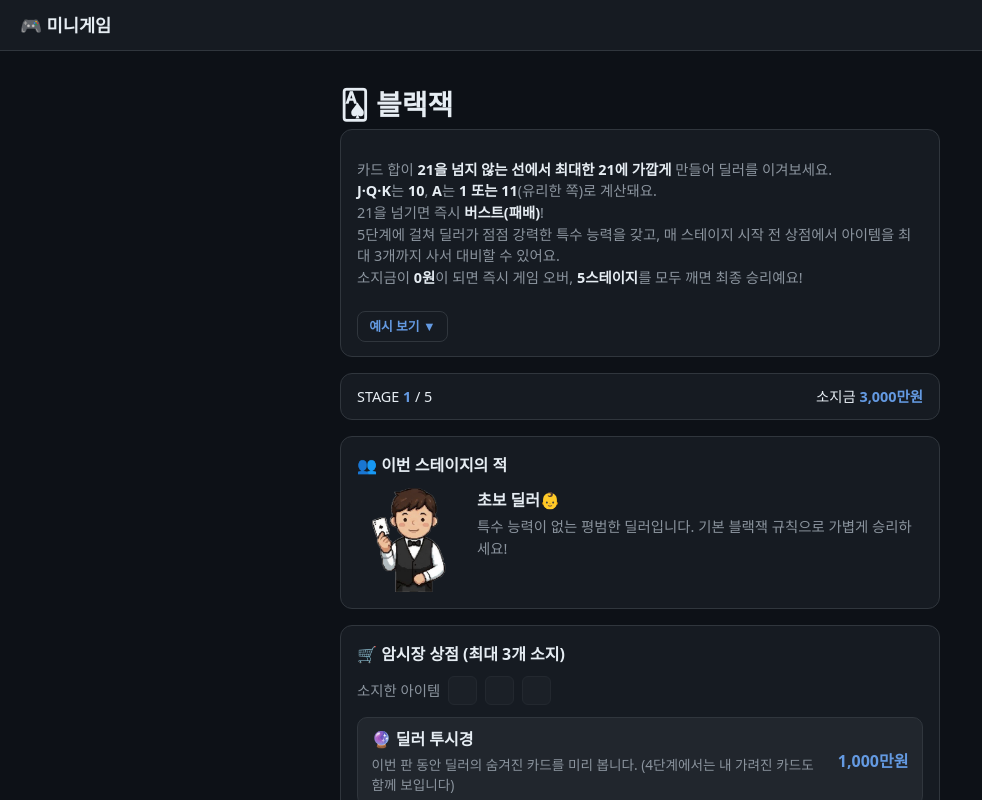
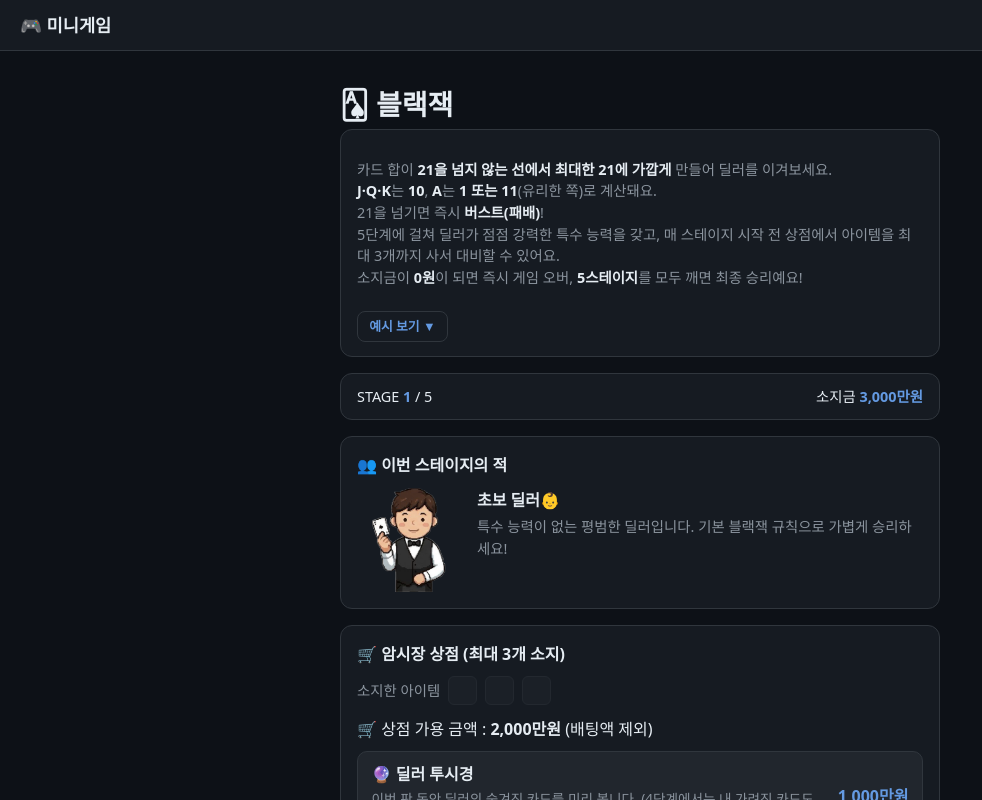
Before and after one commit to erica3211/mini_game, a React (Vite) app: page /black-jack in a window 1280 px wide. Shown: the top 800 px of the page, without its empty margins (0-982 px from the left). Built offline with nearby package versions, Linux system fonts and the light colour scheme.

Commit message:
배팅액 제외 금액으로 상점 살 수 있게 수정

```diff
--- a/src/hooks/useBlackjackGame.ts
+++ b/src/hooks/useBlackjackGame.ts
@@ -173,7 +173,8 @@ export function useBlackjackGame() {
       if (prev.phase !== 'shop') return prev
       const item = ITEMS.find((entry) => entry.id === id)
       if (!item) return prev
-      if (prev.inventory.length >= MAX_INVENTORY || prev.money < item.price) return prev
+      const availableForShop = prev.money - prev.bet
+      if (prev.inventory.length >= MAX_INVENTORY || availableForShop < item.price) return prev
       return {
         ...prev,
         money: prev.money - item.price,
--- a/src/pages/BlackJack.tsx
+++ b/src/pages/BlackJack.tsx
@@ -28,6 +28,7 @@ function roundResultTitle(result: 'win' | 'lose' | 'push' | null): string {
 
 function ShopScreen({ game }: { game: Game }) {
   const { state, stage, addBet, allIn, resetBet, buyItem, startRound } = game
+  const availableForShop = state.money - state.bet
 
   return (
     <div className="bj-screen">
@@ -68,9 +69,12 @@ function ShopScreen({ game }: { game: Game }) {
             )
           })}
         </div>
+        <p className="bj-bet-amount">
+          🛒 상점 가용 금액 : <strong>{availableForShop.toLocaleString()}만원</strong> (배팅액 제외)
+        </p>
         <div className="bj-shop-list">
           {ITEMS.map((item) => {
-            const disabled = state.inventory.length >= MAX_INVENTORY || state.money < item.price
+            const disabled = state.inventory.length >= MAX_INVENTORY || availableForShop < item.price
             return (
               <button
                 key={item.id}
```
